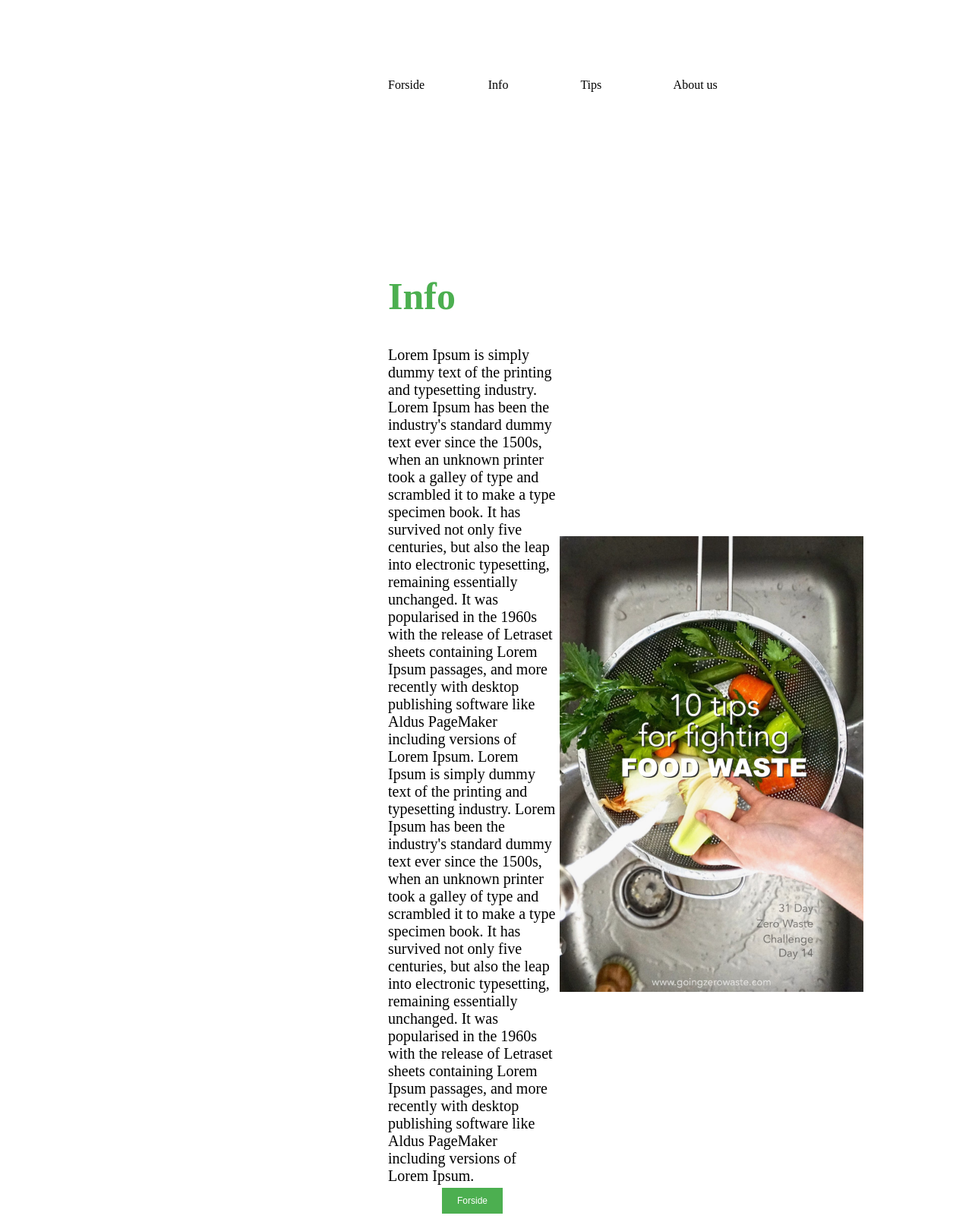
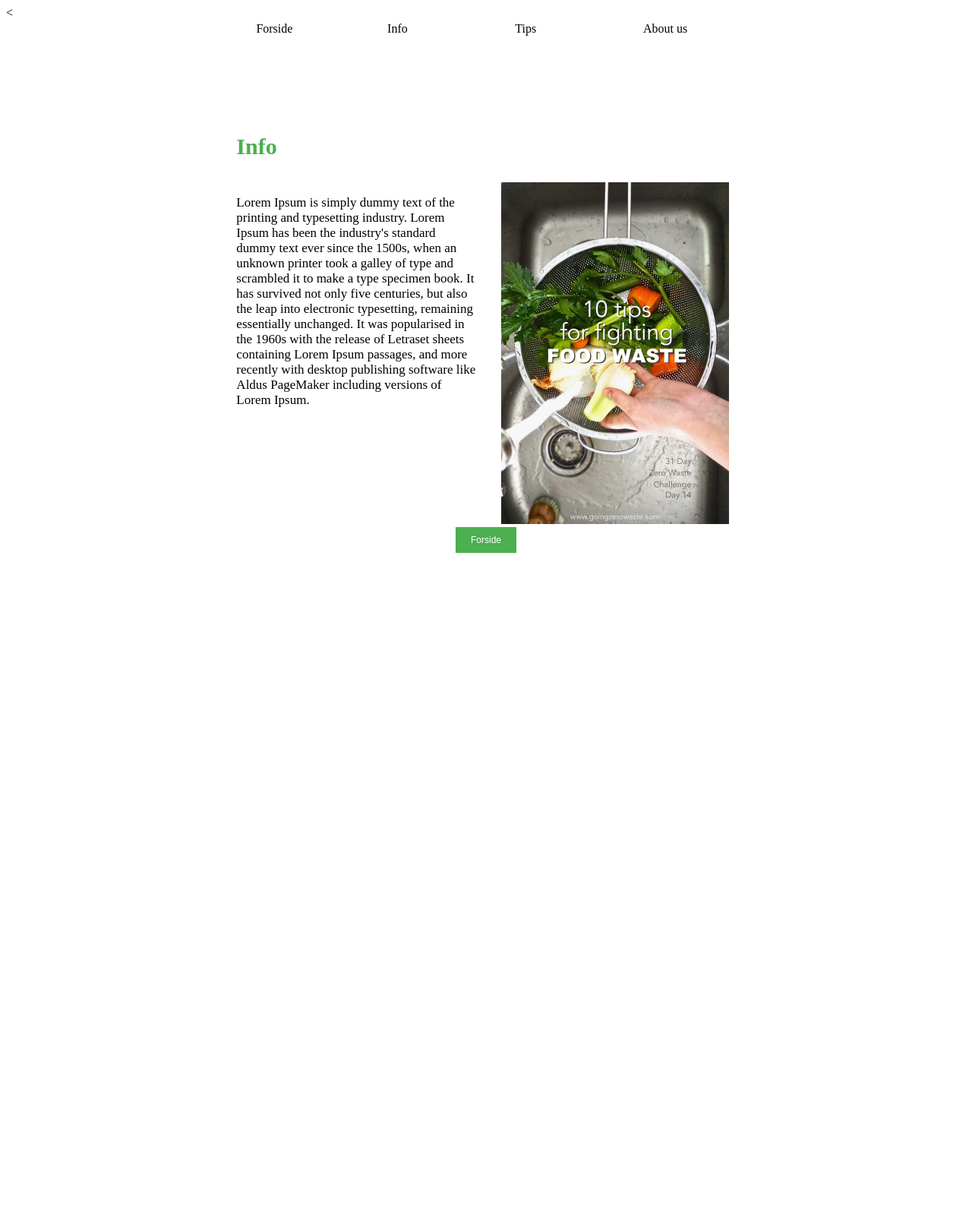
Before and after one commit to tobiasvinther/food-waste, a Spring Boot app: page /info in a window 1280 px wide. Shown: the whole page at 76% size. After the commit the page ends 800 px from the top, so only its background shows below. Run offline with Spring Boot 4, Linux system fonts and the light colour scheme.

Commit message:
About us and info added

```diff
--- a/src/main/resources/static/Info.css
+++ b/src/main/resources/static/Info.css
@@ -1,32 +1,48 @@
+#outer {
+    margin-left: 0;
+    margin-right: 0;
+    width: 100%;
+
+}
+.øverstelinje {
+    margin-right: 10%;
+    margin-left: 10%;
+    margin-top: 0;
+    width: 60%;
+}
 .center1 {
-    margin-left: 500px;
-    margin-right: 700px;
-    margin-top: 200px;
+    margin-left: 200px;
+    margin-right: 200px;
+    margin-top: 0;
+    width: 90%;
+}
+.float-container {
+    display: flex;
+}
+.float-child {
+    flex: 1;
+
+}
+.flex-child:first-child {
+    margin-right: 20px;
     width: 50%;
 }
-.center2 {
-    margin-left: 500px;
-    margin-right: 700px;
-    margin-top: 100px;
-    width: 40%;
+.aboutus {
+    margin-left: 24%;
+    margin-right: 24%;
+    margin-top: 10%;
 }
-.center3 {
-    margin-left: 500px;
-    margin-right: 700px;
-    margin-top: 0%;
-    width: 20%;
+.aboutustext {
+    margin-right: 24%;
+    margin-left: 24%;
+    margin-top: 3%;
 }
-.center4 {
+.p1 {
+    font-family: "Times New Roman";
+    font-size: 17px;
+    width: 50%;
+    margin-left: 48%;
 
-
-}
-.farve {
-    color: #4CAF50;
-
-}
-.værktøjslinje {
-    width: 200px;
-    color: black;
 }
 .button {
     background-color: #4CAF50; /* Green */
@@ -34,26 +50,24 @@
     color: white;
     padding: 10px 20px;
     font-size: 12px;
+}
+.center2 {
+    margin-left: 200px;
+    margin-right: 500px;
+    margin-top: 50px;
+}
+.øvretekst{
+    color: #ff7345;
 
 }
-.p1 {
+.farve {
+    color: #4CAF50;
     font-family: "Times New Roman";
-    font-size: 20px;
-    margin-top: 5%;
-}
-h1 {
-    font-family: "Times New Roman";
-    font-size: 50px;
-}
-.row {
-    text-align: right;
+    font-size: 30px
 
 }
-.left {
-
-
+.værktøjslinje {
+    width: 200px;
+    margin-right: 100px;
+    color: black;
 }
-.right {
-
-
-}
--- a/src/main/resources/templates/Info.html
+++ b/src/main/resources/templates/Info.html
@@ -6,8 +6,10 @@
     <link rel="stylesheet" th:href="@{Info.css}">
 </head>
 <body>
-<div>
-    <table class="center2">
+<<body>
+<div id="outer">
+    <div class="øverstelinje">
+        <table class="center1">
             <thead>
             <tr>
                 <td class="værktøjslinje">Forside</td>
@@ -18,39 +20,24 @@
             </thead>
         </table>
     </div>
-<table class="center1">
-    <tbody>
-    <tr>
-        <td>
-            <h1 class="farve">Info
-            </h1>
-        </td>
 
-        <td>
-        </td>
-    </tr>
+    <div class="aboutus">
+        <h3 class="farve">Info</h3>
+    </div>
 
-    <tr>
-        <td>
-            <p1 class="p1">
-                Lorem Ipsum is simply dummy text of the printing and typesetting industry. Lorem Ipsum has been the industry's standard dummy text ever since the 1500s, when an unknown printer took a galley of type and scrambled it to make a type specimen book. It has survived not only five centuries, but also the leap into electronic typesetting, remaining essentially unchanged. It was popularised in the 1960s with the release of Letraset sheets containing Lorem Ipsum passages, and more recently with desktop publishing software like Aldus PageMaker including versions of Lorem Ipsum.
-                Lorem Ipsum is simply dummy text of the printing and typesetting industry. Lorem Ipsum has been the industry's standard dummy text ever since the 1500s, when an unknown printer took a galley of type and scrambled it to make a type specimen book. It has survived not only five centuries, but also the leap into electronic typesetting, remaining essentially unchanged. It was popularised in the 1960s with the release of Letraset sheets containing Lorem Ipsum passages, and more recently with desktop publishing software like Aldus PageMaker including versions of Lorem Ipsum.
-            </p1>
-        </td>
+    <div class="float-container">
+        <div class="flex-child">
+            <p class="p1">Lorem Ipsum is simply dummy text of the printing and typesetting industry. Lorem Ipsum has been the industry's standard dummy text ever since the 1500s, when an unknown printer took a galley of type and scrambled it to make a type specimen book. It has survived not only five centuries, but also the leap into electronic typesetting, remaining essentially unchanged. It was popularised in the 1960s with the release of Letraset sheets containing Lorem Ipsum passages, and more recently with desktop publishing software like Aldus PageMaker including versions of Lorem Ipsum.</p>
+        </div>
 
-        <td>
-            <img src="foodwaste1.jpg" alt="foodwaste1" style="width: 400px">
-        </td>
-    </tr>
-
-    <tr>
-        <td style="text-align: center">
+        <div class="flex-child:first-child">
+            <img src="foodwaste1.jpg" alt="foodwaste1" style="width: 300px">
+        </div>
+    </div>
+    <div style="text-align: center">
         <button class="button">Forside</button>
-        </td>
-
-        <td>
-        </td>
-    </tr>
+    </div>
+</div>
     </tbody>
 </table>
 </html>
```
Also changed, not shown: src/main/resources/static/About_us.css (+14 -16 lines), src/main/resources/templates/About_us.html (+12 -0 lines), src/main/resources/static/instagramicon.png (added). Lines whose indentation alone changed are shown as unchanged.
